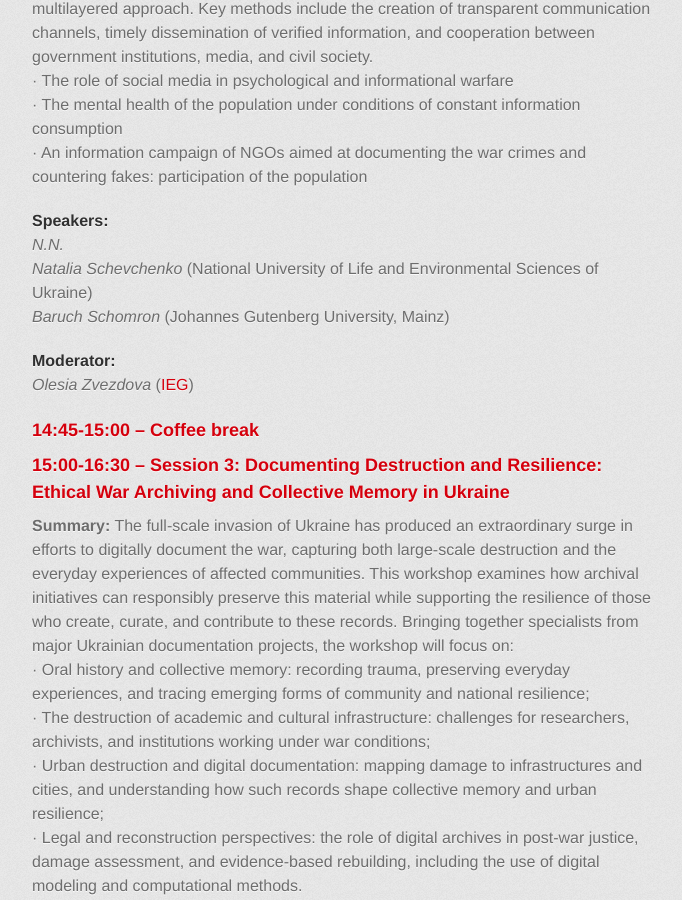
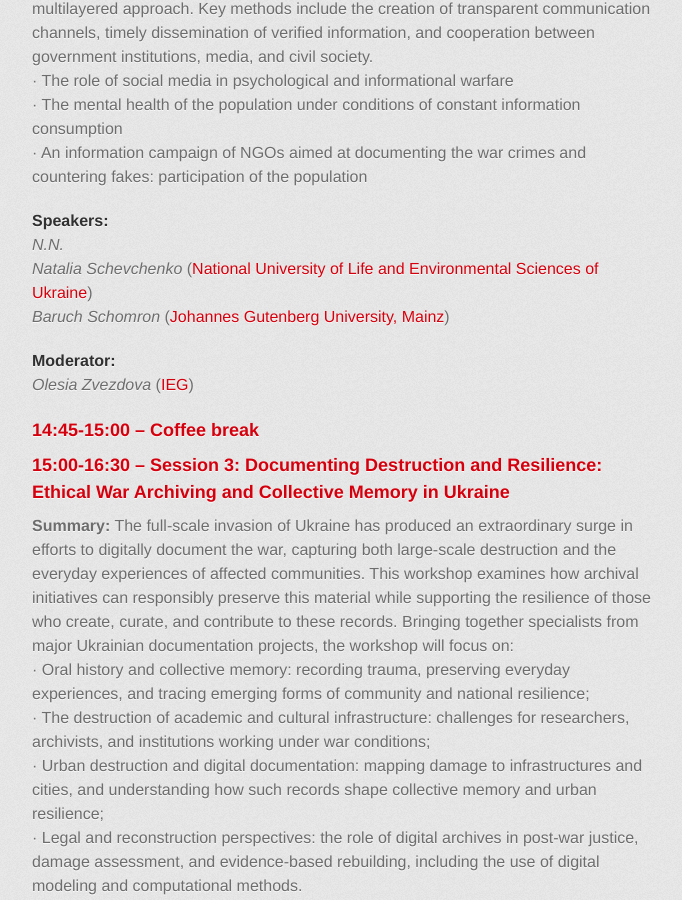
Before and after one commit to ieg-dhr/LivArch-Workshop_II, a Jekyll site: the page built from index.md, in a window 1280 px wide and 900 px high, scrolled down 1757 px. Shown: the whole window, without its empty margins (298-980 px from the left). Built offline with Jekyll 4.4.1, drawn with Linux system fonts in a browser that asks for light colours; some web fonts are replaced; part of the change alters nothing that is shown.

```diff
--- a/index.md
+++ b/index.md
@@ -44,8 +44,8 @@ Counting with specialists and representatives from leading Ukrainian archival in
   ·	An information campaign of NGOs aimed at documenting the war crimes and countering fakes: participation of the population
 #### Speakers:
 *N.N.*
-*Natalia Schevchenko* (National University of Life and Environmental Sciences of Ukraine)
-*Baruch Schomron* (Johannes Gutenberg University, Mainz)
+*Natalia Schevchenko* ([National University of Life and Environmental Sciences of Ukraine](https://nubip.edu.ua/en/node/164653))
+*Baruch Schomron* ([Johannes Gutenberg University, Mainz](https://www.zis.uni-mainz.de/gaeste/fellows/baruch-shomron/))
 
 #### Moderator:
 *Olesia Zvezdova* ([IEG](https://www.ieg-mainz.de/fellow/dr-olesia-zvezdova/))
```
